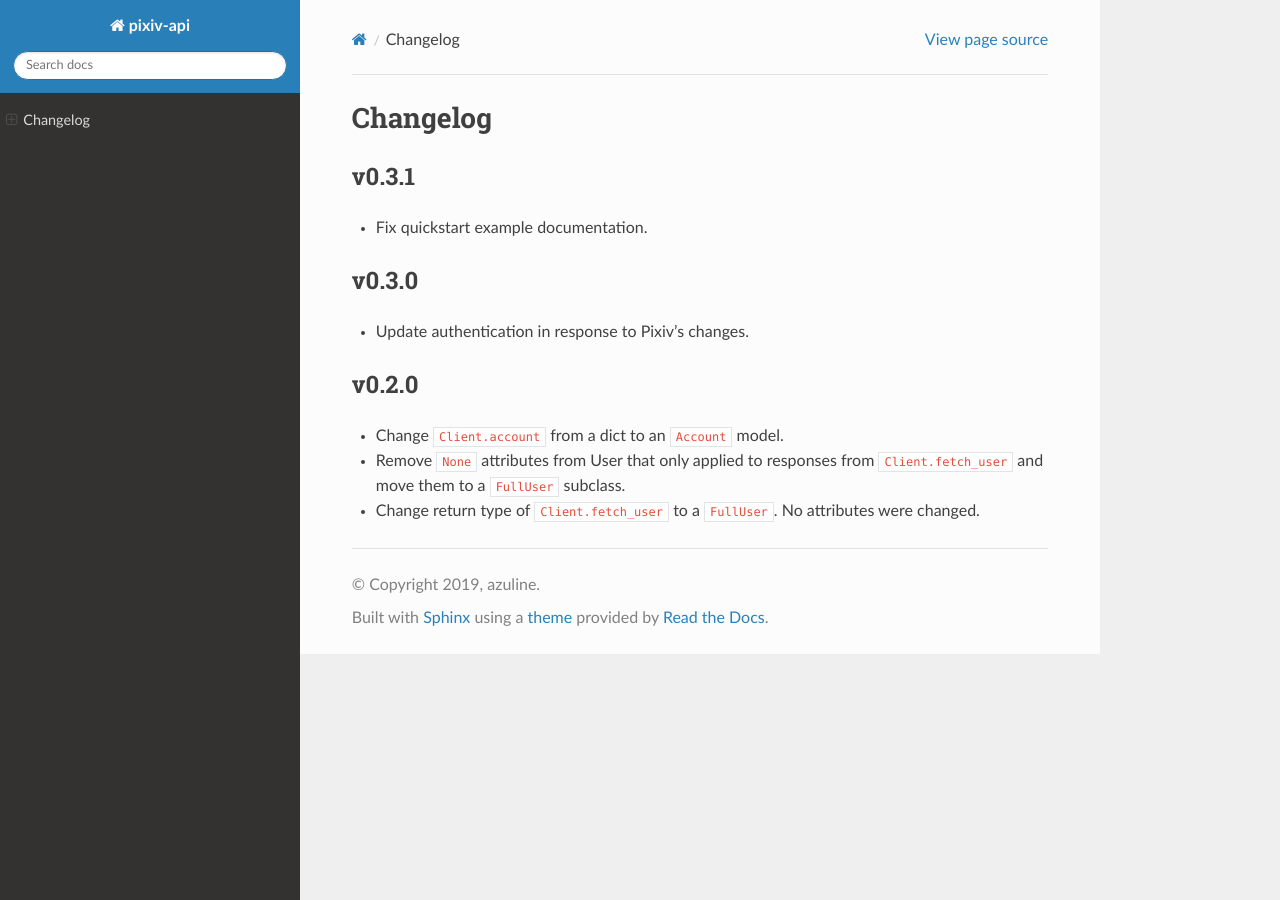
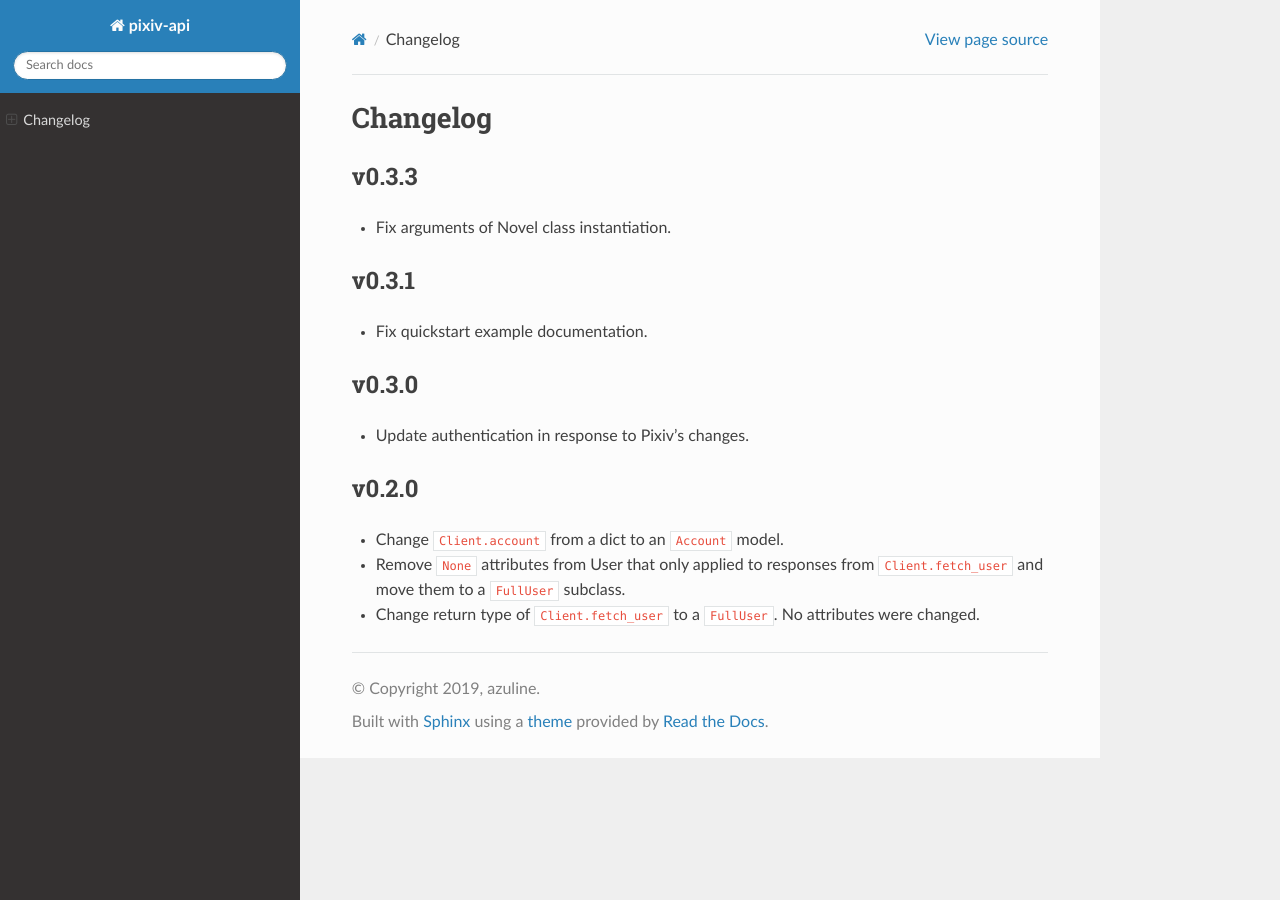
Before and after one commit to azuline/pixiv-api, a Sphinx documentation site: the page built from docs/changelog.rst, in a window 1280 px wide. Built offline with Sphinx 7.4.7 and the Read the Docs theme 2.0.0, drawn with Linux system fonts in a browser that asks for light colours.

Commit message:
bump version to v0.3.3

```diff
--- a/README.rst
+++ b/README.rst
@@ -92,6 +92,11 @@ Read the complete documentation at https://pixiv-api.readthedocs.io.
 Changelog
 =========
 
+v0.3.3
+------
+
+- Fix arguments of Novel class instantiation.
+
 v0.3.1
 ------
 
--- a/docs/changelog.rst
+++ b/docs/changelog.rst
@@ -1,5 +1,11 @@
 Changelog
 ---------
+
+v0.3.3
+^^^^^^
+
+- Fix arguments of Novel class instantiation.
+
 
 v0.3.1
 ^^^^^^
--- a/pyproject.toml
+++ b/pyproject.toml
@@ -1,6 +1,6 @@
 [tool.poetry]
 name = "pixiv-api"
-version = "0.3.2"
+version = "0.3.3"
 description = "A library for the Pixiv API."
 authors = ["azuline <azuline@riseup.net>"]
 license = "Apache-2.0"
```
